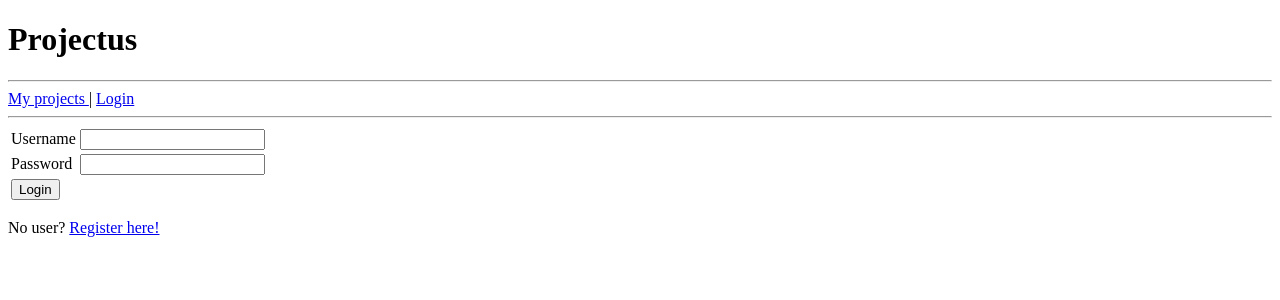
After one commit to ounai/Projectus, a Flask app: page /auth/login/ in a window 1280 px wide. The commit adds this page. Shown: the top 300 px of the page. Run offline with Flask 2, Linux system fonts and the light colour scheme.

Commit message:
login functionality

```diff
--- /dev/null
+++ b/application/auth/forms.py
@@ -0,0 +1,17 @@
+from flask_wtf import FlaskForm
+from wtforms import StringField, PasswordField, validators
+
+class LoginForm(FlaskForm):
+    username = StringField("Username")
+    password = PasswordField("Password")
+
+    class Meta:
+        csrf = False
+
+class RegisterForm(FlaskForm):
+    username = StringField("Username", [validators.Length(min=3)])
+    password = PasswordField("Password", [validators.Length(min=3)])
+    name = StringField("Name", [validators.Length(min=1)])
+
+    class Meta:
+        csrf = False
--- /dev/null
+++ b/application/auth/views.py
@@ -0,0 +1,51 @@
+from flask import render_template, request, redirect, url_for
+from flask_login import login_user, logout_user
+
+from application import app, db
+from application.auth.models import User
+from application.auth.forms import LoginForm, RegisterForm
+
+@app.route("/auth/login/", methods=["GET"])
+def auth_login_form():
+    return render_template("auth/login_form.html", form = LoginForm())
+
+@app.route("/auth/login/", methods=["POST"])
+def auth_login():
+    form = LoginForm(request.form)
+
+    user = User.query.filter_by(username=form.username.data, password=form.password.data).first()
+
+    if not user:
+        return render_template("auth/login_form.html", form = form, error = "Incorrect username or password")
+
+    print("User " + user.name + " has logged in")
+
+    login_user(user)
+    return redirect(url_for("index"))
+
+@app.route("/auth/logout")
+def auth_logout():
+    logout_user()
+    return redirect(url_for("index"))
+
+@app.route("/auth/register", methods=["GET"])
+def auth_register_form():
+    return render_template("auth/register_form.html", form = RegisterForm())
+
+@app.route("/auth/register", methods=["POST"])
+def auth_register():
+    form = RegisterForm(request.form)
+
+    if not form.validate():
+        return render_template("auth/register_form.html", form = form)
+
+    if User.query.filter_by(username=form.username.data).first():
+        return render_template("auth/register_form.html", form = form, error = "Username already in use")
+
+    new_user = User(form.name.data, form.username.data, form.password.data)
+
+    db.session().add(new_user)
+    db.session().commit()
+
+    login_user(new_user)
+    return redirect(url_for("index"))
--- /dev/null
+++ b/application/templates/auth/login_form.html
@@ -0,0 +1,37 @@
+{% extends "layout.html" %}
+
+{% block body %}
+  <span style="color: red;">
+    {{ error }}
+  </span>
+
+  <form method="POST" action="{{ url_for('auth_login') }}">
+    <table>
+      <tr>
+        <td>
+          {{ form.username.label }}
+        </td>
+        <td>
+          {{ form.username }}
+        </td>
+      </tr>
+      <tr>
+        <td>
+          {{ form.password.label }}
+        </td>
+        <td>
+          {{ form.password }}
+        </td>
+      </tr>
+      <tr>
+        <td colspan="2">
+          <input type="submit" value="Login" />
+        </td>
+      </tr>
+    </table>
+  </form>
+
+  <p>
+    No user? <a href="{{ url_for('auth_register_form') }}">Register here!</a>
+  </p>
+{% endblock %}
--- a/application/templates/layout.html
+++ b/application/templates/layout.html
@@ -7,7 +7,15 @@
   <body>
     <h1>Projectus</h1>
     <hr>
-    <a href="{{ url_for('projects_list') }}">My projects</a>
+    <a href="{{ url_for('projects_list') }}">
+      My projects
+    </a> | <span>
+      {% if current_user.is_authenticated %}
+        <a href="{{ url_for('auth_logout') }}">Logout</a> ({{ current_user.name }})
+      {% else %}
+        <a href="{{ url_for('auth_login_form') }}">Login</a>
+      {% endif %}
+    </span>
     <hr>
     {% block body %}{% endblock %}
   </body>
--- a/application/templates/projects/list.html
+++ b/application/templates/projects/list.html
@@ -5,7 +5,11 @@
 
   <ul>
     {% for project in projects %}
-      <li>{{ project.name }}</li>
+      <li>
+        <a href="{{ project.id }}">
+          {{ project.name }}
+        </a>
+      </li>
     {% endfor %}
   </ul>
 
--- /dev/null
+++ b/application/templates/projects/view.html
@@ -0,0 +1,5 @@
+{% extends "layout.html" %}
+
+{% block body %}
+  <h2>Project {{ project.name }}</h2>
+{% endblock %}
--- a/requirements.txt
+++ b/requirements.txt
@@ -1,9 +1,12 @@
 Click==7.0
 Flask==1.0.2
+Flask-Login==0.4.1
 Flask-SQLAlchemy==2.3.2
+Flask-WTF==0.14.2
 gunicorn==19.9.0
 itsdangerous==1.1.0
 Jinja2==2.10
 MarkupSafe==1.1.1
 SQLAlchemy==1.3.1
 Werkzeug==0.15.0
+WTForms==2.2.1
```
Also changed, not shown: application/__init__.py (+18 -0 lines), application/auth/models.py (added, +29 -0 lines), application/projects/forms.py (added, +8 -0 lines), application/projects/views.py (+16 -5 lines), application/templates/auth/register_form.html (added, +44 -0 lines), application/templates/projects/new.html (+9 -1 lines).
